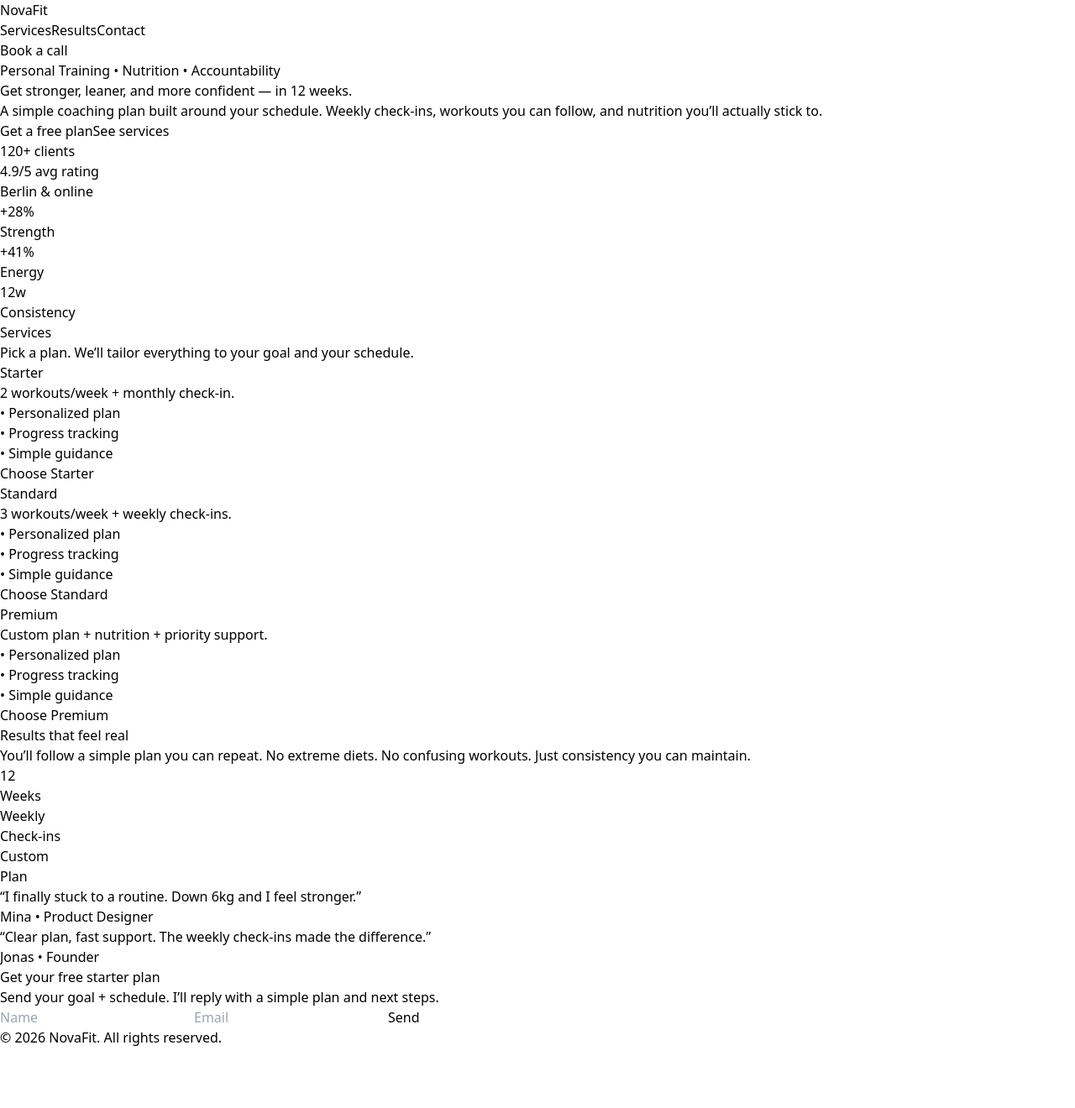
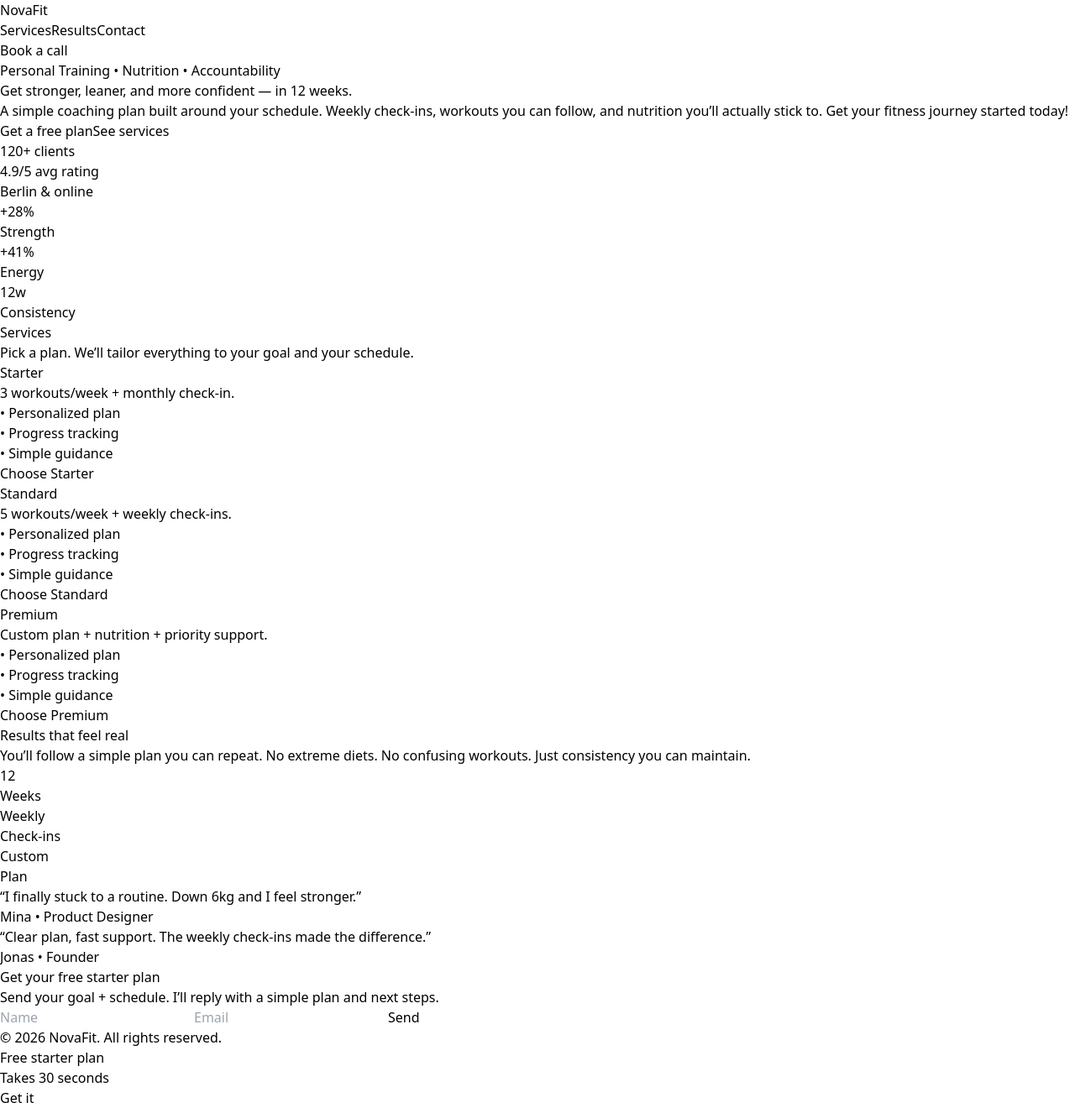
Before and after one commit to syedr-qamar/Fitness-Landing-Page, a React (Vite) app: page / in a window 1280 px wide. Shown: the whole page at 84% size. Before the commit the page ends 1248 px from the top, so only its background shows below. Built offline with nearby package versions, Linux system fonts and the light colour scheme.

Commit message:
chore: save current work snapshot

```diff
--- a/src/App.jsx
+++ b/src/App.jsx
@@ -2,7 +2,7 @@ import { useState } from "react";
 
 export default function App() {
   return (
-    <div className="min-h-screen bg-white text-slate-900">
+    <div className="min-h-screen bg-gradient-to-b from-white to-slate-50 text-slate-900">
       <Header />
       <main>
         <Hero />
@@ -20,16 +20,35 @@ function Header() {
       <div className="mx-auto max-w-6xl px-4 py-4 flex items-center justify-between">
         <div className="font-bold tracking-tight">NovaFit</div>
         <nav className="hidden md:flex gap-6 text-sm text-slate-600">
-          <a href="#services" className="hover:text-slate-900">Services</a>
-          <a href="#results" className="hover:text-slate-900">Results</a>
-          <a href="#contact" className="hover:text-slate-900">Contact</a>
+
+          <a
+           href="#services"
+           className="text-sm text-slate-600 hover:text-slate-900 transition focus:outline-none focus:ring-2 focus:ring-slate-300 focus:ring-offset-2 rounded"
+          >
+              Services
+          </a>
+
+          <a
+            href="#results"
+            className="text-sm text-slate-600 hover:text-slate-900 transition focus:outline-none focus:ring-2 focus:ring-slate-300 focus:ring-offset-2 rounded"          >
+            Results
+          </a>
+
+          <a
+            href="#contact"
+            className="text-sm text-slate-600 hover:text-slate-900 transition focus:outline-none focus:ring-2 focus:ring-slate-300 focus:ring-offset-2 rounded"          >
+            Contact
+          </a>
+
         </nav>
+
         <a
           href="#contact"
           className="inline-flex items-center rounded-lg bg-slate-900 px-4 py-2 text-sm font-medium text-white hover:bg-slate-800"
         >
           Book a call
         </a>
+
       </div>
     </header>
   );
@@ -48,7 +67,8 @@ function Hero() {
           </h1>
           <p className="mt-4 text-slate-600 leading-relaxed">
             A simple coaching plan built around your schedule. Weekly check-ins,
-            workouts you can follow, and nutrition you’ll actually stick to.
+            workouts you can follow, and nutrition you’ll actually stick to. Get your fitness
+            journey started today!
           </p>
 
           <div className="mt-7 flex flex-col sm:flex-row gap-3">
@@ -104,14 +124,14 @@ function CardStat({ label, value }) {
 function Section() {
   return (
     <section id="services" className="mx-auto max-w-6xl px-4 pb-16">
-      <h2 className="text-2xl font-bold tracking-tight">Services</h2>
+      <h2 className="text-3xl font-bold tracking-tight">Services</h2>
       <p className="mt-2 text-slate-600">
         Pick a plan. We’ll tailor everything to your goal and your schedule.
       </p>
 
       <div className="mt-8 grid gap-4 md:grid-cols-3">
-        <ServiceCard title="Starter" desc="2 workouts/week + monthly check-in." />
-        <ServiceCard title="Standard" desc="3 workouts/week + weekly check-ins." />
+        <ServiceCard title="Starter" desc="3 workouts/week + monthly check-in." />
+        <ServiceCard title="Standard" desc="5 workouts/week + weekly check-ins." />
         <ServiceCard title="Premium" desc="Custom plan + nutrition + priority support." />
       </div>
     </section>
@@ -124,7 +144,7 @@ function Results() {
       <div className="rounded-2xl border bg-white p-8 md:p-10">
         <div className="grid gap-8 md:grid-cols-2 md:items-center">
           <div>
-            <h2 className="text-2xl font-bold tracking-tight">Results that feel real</h2>
+            <h2 className="text-3xl font-bold tracking-tight">Results that feel real</h2>
             <p className="mt-3 text-slate-600 leading-relaxed">
               You’ll follow a simple plan you can repeat. No extreme diets. No confusing
               workouts. Just consistency you can maintain.
@@ -191,6 +211,26 @@ function ServiceCard({ title, desc }) {
   );
 }
 
+function MobileCTA() {
+  return (
+    <div className="md:hidden fixed bottom-0 left-0 right-0 border-t bg-white/90 backdrop-blur">
+      <div className="mx-auto max-w-6xl px-4 py-3 flex items-center justify-between">
+        <div className="text-sm">
+          <div className="font-semibold">Free starter plan</div>
+          <div className="text-xs text-slate-600">Takes 30 seconds</div>
+        </div>
+        <a
+          href="#contact"
+          className="rounded-lg bg-slate-900 px-4 py-2 text-sm font-semibold text-white hover:bg-slate-800 transition"
+        >
+          Get it
+        </a>
+      </div>
+    </div>
+  );
+}
+
+
 function Footer() {
   const [sent, setSent] = useState(false);
 
@@ -204,7 +244,7 @@ function Footer() {
           </p>
           {sent && (
             <p className="mt-3 text-sm font-medium text-emerald-700">
-              ✅ Thanks! Your message has been sent.
+              Thanks! Your message has been sent.
             </p>
           )}
         </div>
@@ -239,6 +279,7 @@ function Footer() {
           © {new Date().getFullYear()} NovaFit. All rights reserved.
         </p>
       </div>
+      <MobileCTA />
     </footer>
   );
 }
```
